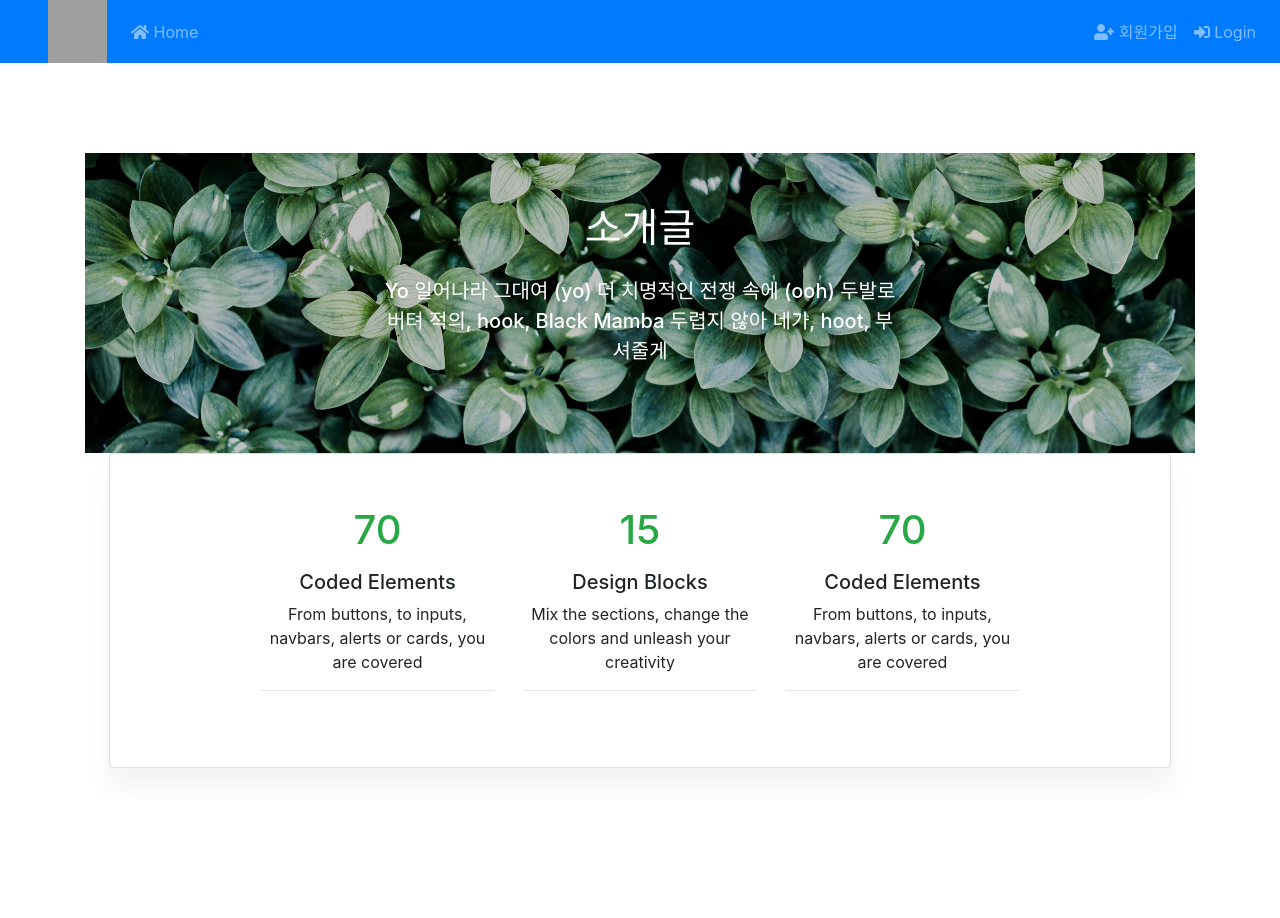
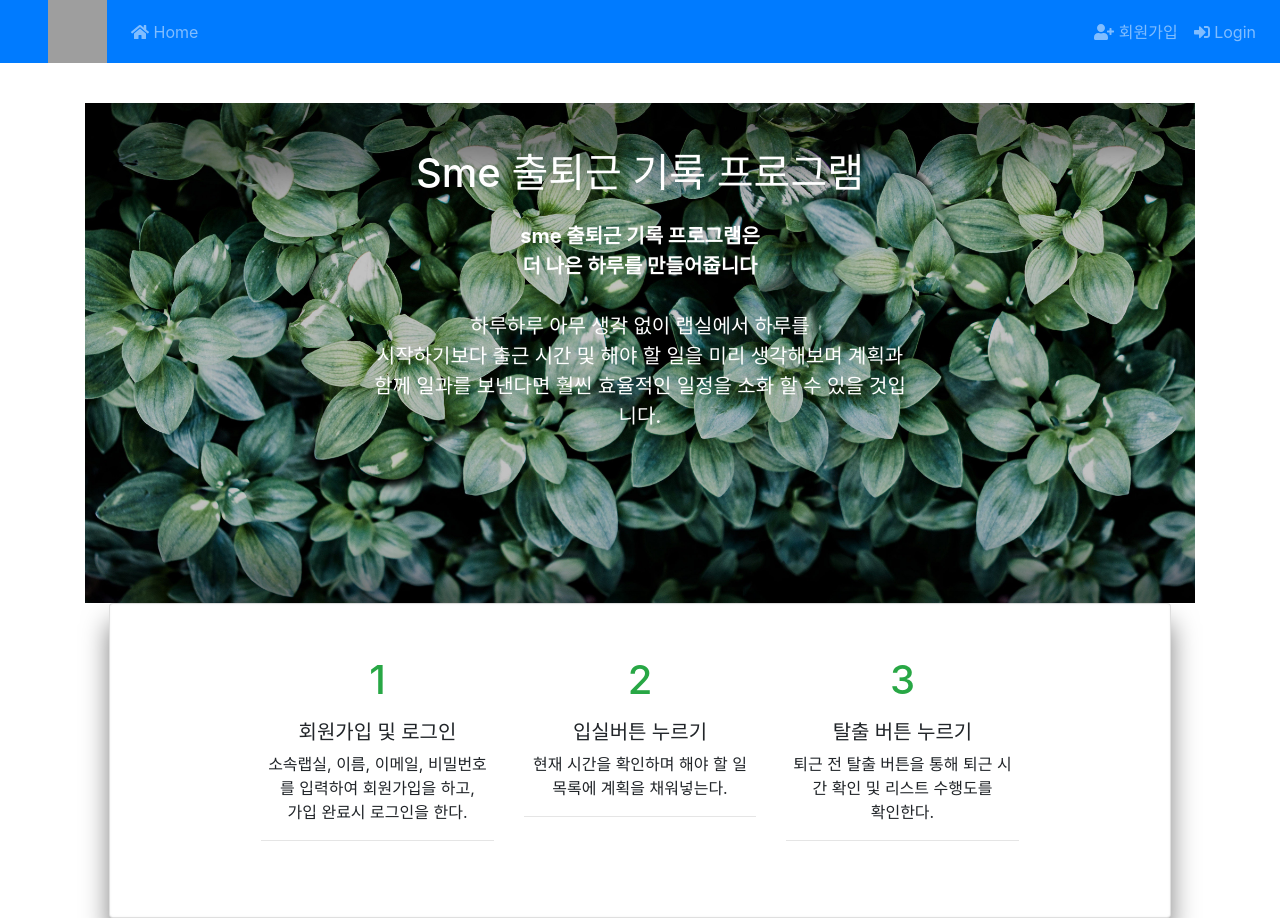
Before and after one commit to mingishim/project, a Vue app in the folder team-project/project_escape/: page / in a window 1280 px wide. Before the commit the page ends 800 px from the top, so only its background shows below. Built offline with nearby package versions, Linux system fonts and the light colour scheme; grey boxes are pictures that could not be loaded.

Commit message:
fix_files

```diff
--- a/team-project/project_escape/public/index.html
+++ b/team-project/project_escape/public/index.html
@@ -5,6 +5,11 @@
         <meta http-equiv="X-UA-Compatible" content="IE=edge">
         <meta name="viewport" content="width=device-width,initial-scale=1.0">
         <link rel="icon" href="<%= BASE_URL %>favicon.ico">
+        <link
+            rel="stylesheet"
+            href="https://cdn.jsdelivr.net/npm/bootstrap@4.6.2/dist/css/bootstrap.min.css"
+            integrity="sha384-xOolHFLEh07PJGoPkLv1IbcEPTNtaed2xpHsD9ESMhqIYd0nLMwNLD69Npy4HI+N"
+            crossorigin="anonymous">
         <link
             rel="stylesheet"
             type="text/css"
--- a/team-project/project_escape/src/components/Home.vue
+++ b/team-project/project_escape/src/components/Home.vue
@@ -1,17 +1,19 @@
 <template>
-    <div class="header-2">
-        <div class="page-header" loading="lazy">
-            <div class="container">
+        <div class="page-header" loading="lazy" style="width: 100%;">
                 <div class="row">
                     <div class="col-lg-7 text-center mx-auto position-relative">
                         <h1 class="text-white pt-3 mt-n5 me-2" style="display: inline-block;">
-                            소개글
+                            Sme 출퇴근 기록 프로그램
                         </h1>
-                        <p class="lead text-white px-5 mt-3" style="font-weight: 500;">
-                            Yo 일어나라 그대여 (yo) 더 치명적인 전쟁 속에 (ooh) 두발로 버텨 적의, hook, Black Mamba 두렵지 않아 네가,
-                            hoot, 부셔줄게
+                        <p class="lead text-white px-5 mt-3" style="font-weight: 500; height: 300px;">
+                            <b>sme 출퇴근 기록 프로그램은
+                                <br>더 나은 하루를 만들어줍니다</b>
+                                <br>
+                                    <br>
+                                        하루하루 아무 생각 없이 랩실에서 하루를
+                                        <br>시작하기보다 출근 시간 및 해야 할 일을 미리 생각해보며 계획과 함께 일과를 보낸다면 훨씬 효율적인 일정을 소화 할 수 있을 것입니다.
+
                                         </p>
-                    </div>
                                     </div>
                                 </div>
                             </div>
@@ -24,42 +26,40 @@
                                                 <div class="col-md-4 position-relative">
                                                     <div class="text-center">
                                                         <h1 class="text-gradient text-success">
-                                            <span>70</span>
+                                                            <span>1</span>
                                                         </h1>
-                                        <h5 class="mt-3">Coded Elements</h5>
+                                                        <h5 class="mt-3">회원가입 및 로그인</h5>
                                                         <p class="text-sm font-weight-normal">
-                                            From buttons, to inputs, navbars, alerts or cards, you are covered
+                                                            소속랩실, 이름, 이메일, 비밀번호를 입력하여 회원가입을 하고,
+                                                            <br>가입 완료시 로그인을 한다.
                                                         </p>
                                                     </div>
-                                    <hr class="vertical dark"></div>
+                                                    <hr class=" dark"></div>
                                                     <div class="col-md-4 position-relative">
                                                         <div class="text-center">
                                                             <h1 class="text-gradient text-success">
-                                                <span>15</span>
+                                                                <span>2</span>
                                                             </h1>
-                                            <h5 class="mt-3">Design Blocks</h5>
-                                            <p class="text-sm font-weight-normal">
-                                                Mix the sections, change the colors and unleash your creativity
-                                            </p>
+                                                            <h5 class="mt-3">입실버튼 누르기</h5>
+                                                            <p class="text-sm font-weight-normal">현재 시간을 확인하며 해야 할 일 목록에 계획을 채워넣는다.</p>
                                                         </div>
-                                        <hr class="vertical dark"></div>
+                                                        <hr class=" dark"></div>
                                                         <div class="col-md-4 position-relative">
                                                             <div class="text-center">
                                                                 <h1 class="text-gradient text-success">
-                                                    <span>70</span>
+                                                                    <span>3</span>
                                                                 </h1>
-                                                <h5 class="mt-3">Coded Elements</h5>
-                                                <p class="text-sm font-weight-normal">
-                                                    From buttons, to inputs, navbars, alerts or cards, you are covered
-                                                </p>
+                                                                <h5 class="mt-3">탈출 버튼 누르기</h5>
+                                                                <p class="text-sm font-weight-normal">퇴근 전 탈출 버튼을 통해 퇴근 시간 확인 및 리스트 수행도를
+                                                                    <br>확인한다.</p>
                                                             </div>
                                                             <hr class="dark"></div>
+
                                                             </div>
                                                         </div>
                                                     </div>
                                                 </div>
                                             </section>
-                    </div>
                                         </div>
                                 </template>
 
@@ -68,10 +68,19 @@
                                 </script>
 
                                 <style scoped="scoped">
+                                    .card {
+                                        --bs-card-border-color:rgba(0, 0, 0, 0.125) --bs-card-box-shadow: 0 4px 6px -1px rgba(0, 0, 0, 0.1), 0 2px 4px -1px rgba(0, 0, 0, 0.9);
+                                    }
                                     .page-header {
-                    height: 300px;
+                                        padding: 0;
+                                        position: relative;
+                                        height: 500px;
+                                        overflow: hidden;
+                                        display: flex;
+                                        align-items: center;
+                                        background-size: cover;
+                                        background-position: 50%;
                                     }
-
                                     .header-2 {
                                         position: relative;
                                         top: 50px;
@@ -88,8 +97,10 @@
                                         background-position: 50%;
                                     }
                                     .shadow-blur {
-                    box-shadow: inset 0 0 1px 1px rgb(254 254 254 / 90%), 0 20px 27px 0 rgb(0 0 0 / 5%) !important;
+                                        box-shadow: inset 0 0 1px 1px rgb(250 250 250 / 90%), 0 20px 27px 0 rgb(0 0 0 / 50%) !important;
+
                                     }
+
 
                                     .blur {
                                         backdrop-filter : saturate(200%) blur(30px) background-color rgba(255, 255, 255, 0.8) !important
--- a/team-project/project_escape/src/components/page3/stopwatch.vue
+++ b/team-project/project_escape/src/components/page3/stopwatch.vue
@@ -23,19 +23,11 @@ export default {
                 const date = new Date(null);
                 date.setSeconds(this.elapsedTime / 1000);
                 const utc = date.toUTCString();
+                //substring 안됨
                 return utc.substr(utc.indexOf(":") - 2, 8);
             }
         },
         methods: {
-            logOut() {
-                                this
-                                    .$store
-                                    .dispatch('auth/logout');
-                                this
-                                    .$router
-                                    .push('/login');
-                            }
-                        },
             start() {
                 // 인터벌이 이미 실행 중인지 확인
                 if (!this.timer) {
@@ -50,6 +42,15 @@ export default {
                     this.timer = undefined;
                 }
             }
+        },
+                    logOut() {
+                                this
+                                    .$store
+                                    .dispatch('auth/logout');
+                                this
+                                    .$router
+                                    .push('/login');
+                            }
         }
 </script>
 
@@ -90,6 +91,4 @@ p {
     top: 100px;
     font-family: 'Do Hyeon', sans-serif;
 }
-
-/*입실버튼 막기*/
 </style>
--- a/team-project/project_escape/src/main.js
+++ b/team-project/project_escape/src/main.js
@@ -5,6 +5,7 @@ import store from "./store";
 import "bootstrap";
 import "bootstrap/dist/css/bootstrap.min.css";
 import {FontAwesomeIcon} from './plugins/font-awesome'
+
 import setupInterceptors from './services/setupInterceptors';
 
 setupInterceptors(store);
--- a/team-project/project_escape/src/router.js
+++ b/team-project/project_escape/src/router.js
@@ -29,10 +29,4 @@ const routes = [
 
 const router = createRouter({history: createWebHistory(), routes});
 
-// router.beforeEach((to, from, next) => {   const publicPages = ['/login',
-// '/register', '/home'];   const authRequired = !publicPages.includes(to.path);
-// const loggedIn = localStorage.getItem('user');    trying to access a
-// restricted page + not logged in    redirect to login page   if (authRequired
-// && !loggedIn) {     next('/login');   } else {     next();   } });
-
 export default router;
```
Also changed, not shown: team-project/project_escape/package.json (+9 -3 lines), team-project/project_escape/src/services/user.service.js (deleted, +0 -21 lines), 1 other file (tests, documents, lock files or other folders). Lines whose indentation alone changed are shown as unchanged.
